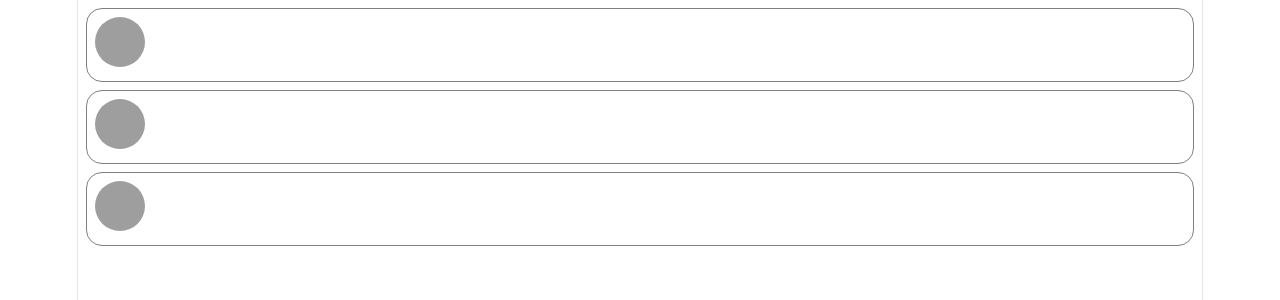
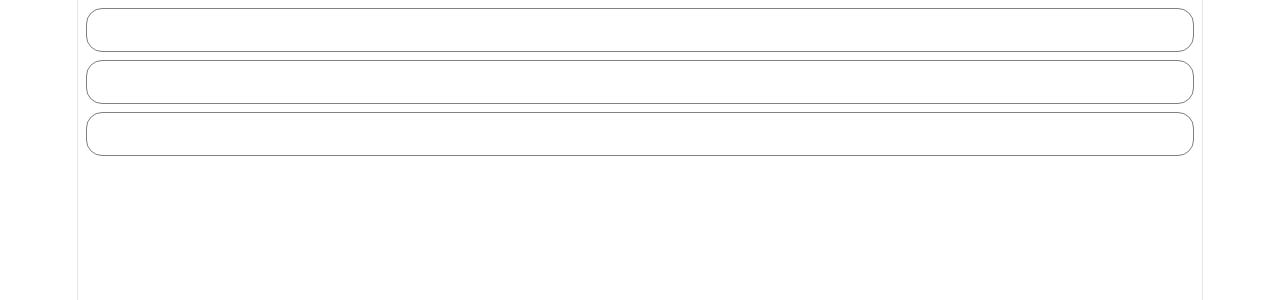
Before and after one commit to titianfall/React, a React (Vite) app in the folder my-app/: page / in a window 1280 px wide. Shown: the top 300 px of the page. Built offline with nearby package versions, Linux system fonts and the light colour scheme; grey boxes are pictures that could not be loaded.

Commit message:
feat: state와 lifecycle

```diff
--- /dev/null
+++ b/my-app/src/chapters/ch06-state-lifecycle/ex/Notification.jsx
@@ -0,0 +1,47 @@
+import React from 'react';
+
+const styles = {
+    wrapper: {
+        margin: 8,
+        padding: 8,
+        display: 'flex',
+        flexDirection: 'row',
+        border: '1px solid gray',
+        borderRadius: 16,
+    },
+    messageText: {
+        color: 'white',
+        fontSize: 16,
+    },
+};
+
+class Notification extends React.Component {
+    constructor(props) {
+        super(props);
+        this.state = {}
+    }
+
+    componentDidMount() {
+        console.log(`${this.props.id} componentDidMount() called`);
+    }
+
+    componentDidUpdate() {
+        console.log(`${this.props.id} componentDidUpdate() called`);
+    }
+
+    componentWillUnmount() {
+        console.log(`${this.props.id} componentWillUnmount() called`);
+    }
+
+    render() {
+        return (
+            <div style={styles.wrapper}>
+                <span style={styles.messageText}>
+                    {this.props.message}
+                </span>
+            </div>
+        );
+    }
+}
+
+export default Notification;
--- /dev/null
+++ b/my-app/src/chapters/ch06-state-lifecycle/ex/NotificationList.jsx
@@ -0,0 +1,74 @@
+import React from 'react';
+import Notification from './Notification.jsx';
+
+const reservedNotifications = [
+    {
+        id: 1,
+        message: '안녕하세요, 오늘` 일정을 알려드립니다.',
+    },
+    {
+        id: 2,
+        message: '점심 식사 시간입니다.',
+    },
+    {
+        id: 3,
+        message: '이제 곧 미팅이 시작됩니다.',
+    }
+];
+
+var timer;
+
+class NotificationList extends React.Component {
+    constructor(props) {
+        super(props);
+        this.state = {
+            notifications: [],
+        };
+    }
+
+    // 컴포넌트 업데이트 과정
+    componentDidMount() {
+        // 1. notifications: [] 를 받아옴
+        const { notifications } = this.state;
+        // 2. 1000ms 마다 실행
+        timer = setInterval(() => {
+            // 잔여 message 검사
+            if(notifications.length < reservedNotifications.length) {
+                const index = notifications.length;
+                //
+                notifications.push(reservedNotifications[index]);
+
+                // 상태 변경 - rendering
+                this.setState({
+                    notifications: notifications,
+                });
+            } else {
+                // 반복 실행 해제
+                clearInterval(timer);
+            }
+        }, 1000);
+    }
+
+    // 컴포넌트가 사라지는 과정
+    componentWillUnmount() {
+        if (timer) {
+            clearInterval(timer);
+        }
+    }
+
+    render() {
+        return (
+            <div>
+                {this.state.notifications.map((notification) => {
+                    return <Notification
+                                key = {notification.id}
+                                id = {notification.id}
+                                message = {notification.message}
+                    />;
+                })}
+            </div>
+        );
+    }
+}
+
+export default NotificationList;
--- a/my-app/src/main.jsx
+++ b/my-app/src/main.jsx
@@ -1,12 +1,12 @@
 import { StrictMode } from 'react';
 import { createRoot } from 'react-dom/client';
 import './index.css';
-import CommentList from "./chapters/ch05-component-props/ex/CommentList.jsx";
+import NotificationList from "./chapters/ch06-state-lifecycle/ex/NotificationList.jsx";
 
 const root = createRoot(document.getElementById('root'));
 
 root.render(
     <StrictMode>
-        <CommentList />
+        <NotificationList />
     </StrictMode>
 );
```
Also changed, not shown: my-app/src/chapters/ch06-state-lifecycle/LileButton.jsx (added, +26 -0 lines).
